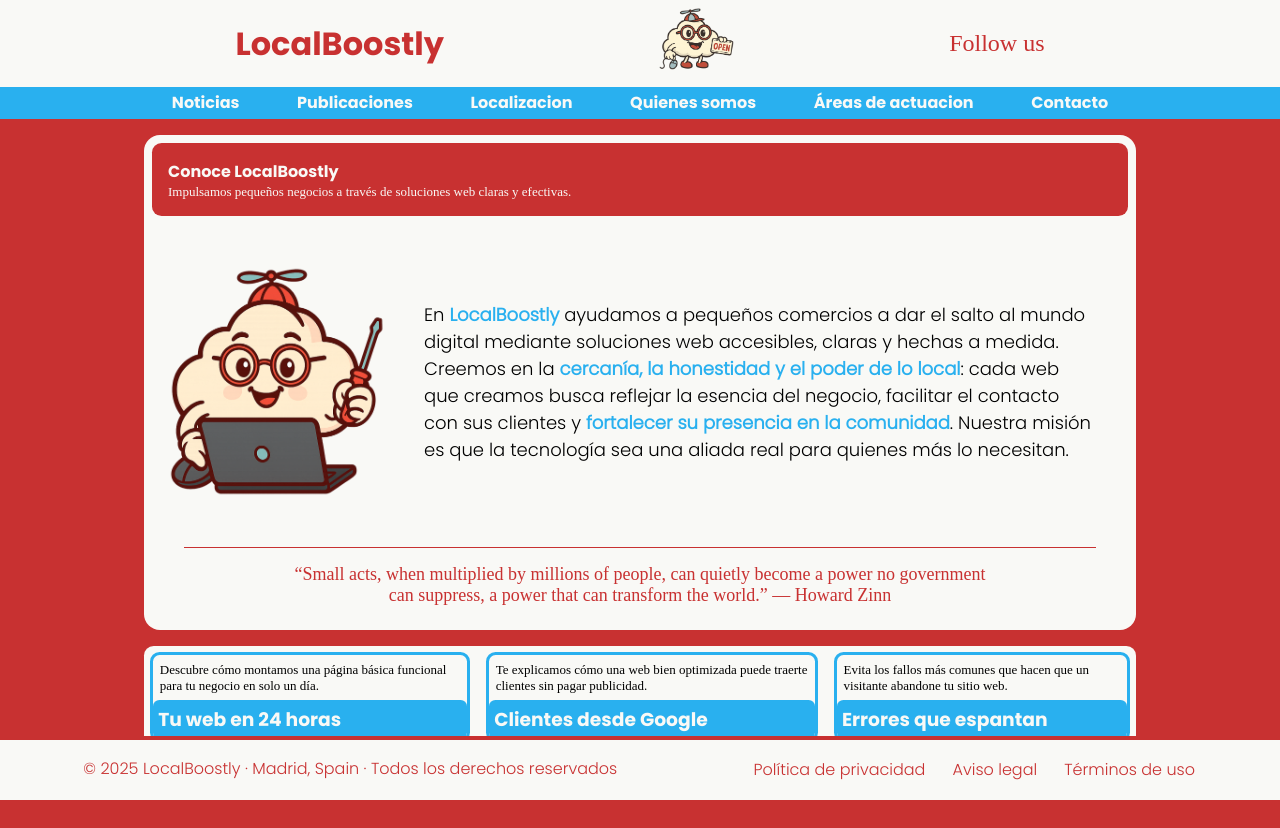
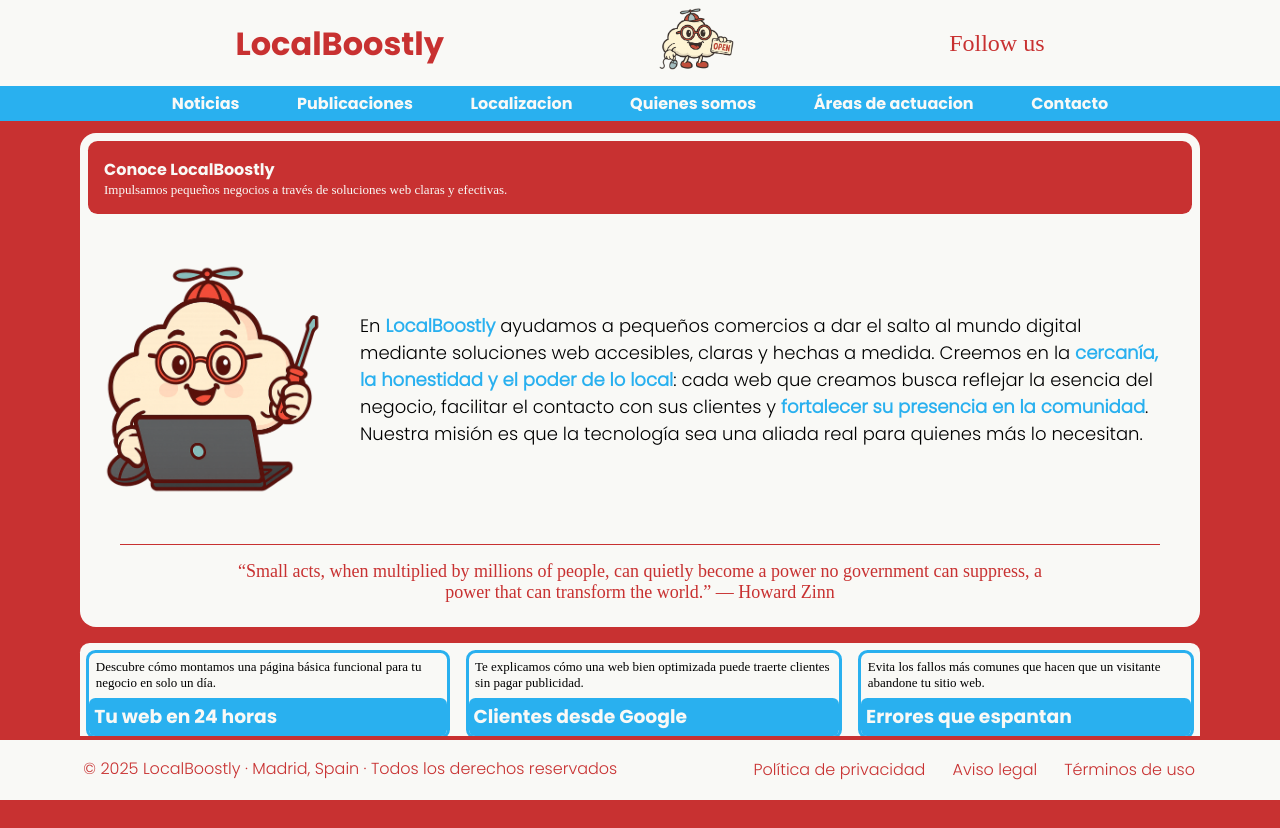
Before and after one commit to AdolMF/LocalBoostly, a plain HTML site: page docs/index.html in a window 1280 px wide. Drawn offline with Linux system fonts and the light colour scheme; files whose address does not match are found by name; a web font is replaced by a local one.

Commit message:
Ajuste posicion nav

```diff
--- a/docs/css/about.css
+++ b/docs/css/about.css
@@ -5,6 +5,7 @@
     display:flex;
     flex-direction: column;
     justify-self: center;
+    margin-top: 1rem;
     width: 80%;
     height: 100%;
     gap: 1rem;
@@ -19,7 +20,7 @@
 #about-subcontenedor > div h2 {
     font-family: 'main-font';
     margin-bottom: .7rem;
-    border-bottom: .1rem solid var(--primary-color);
+    border-bottom: .1rem solid var(--third-color);
 }
 
 #about-subcontenedor > div h3 {
--- a/docs/css/styles.css
+++ b/docs/css/styles.css
@@ -95,14 +95,14 @@ body {
 }
 
 #contenedor > nav {
+    position: fixed;
     background-color: var(--third-color);
     display: flex;
     align-items: center;
     justify-content: space-around;
+    top: 5.4rem;
+    width: 100%;
     color: var(--secondary-color);
-    padding-top: .3rem;
-    padding-left: 10%;
-    padding-right: 10%;
 }
 
 #contenedor > nav > ul {
@@ -111,6 +111,7 @@ body {
     margin: 0;
     column-gap: 3rem;
     flex-wrap: wrap;
+    justify-content: center;
 }
 
 #follow-menu {
@@ -142,8 +143,10 @@ body {
 #subcontenedor {
     display:flex;
     margin: 0;
-    margin-left: 10%;
-    margin-right: 10%;
+    margin-top: 2.3rem;
+    width:90%;
+    height: 100%;
+    justify-self: center;
     padding: 1rem;
     column-gap: 1rem;
 }
@@ -309,8 +312,7 @@ body {
 
 }
 
-    /* Importamos css para pestaña de about us */
-    @import url('../css/about.css');
+
 
 
 @media (max-width: 1300px) {
@@ -343,6 +345,7 @@ body {
     }
 
     #contenedor {
+        margin-top: 1rem;
         padding-bottom: 6.5rem;
     }
 
@@ -362,7 +365,7 @@ body {
     }
 
     #ckbox:checked~.menu-box {
-        top: 16vh;
+        top: 8rem;
         display: flex;
     }
 
```
